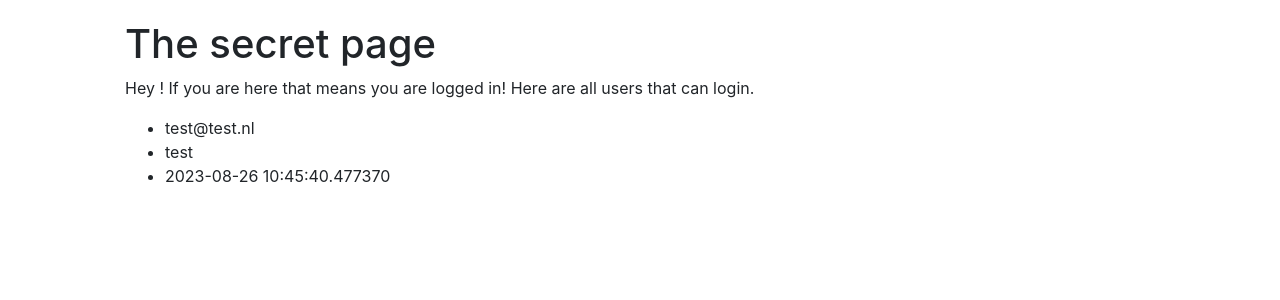
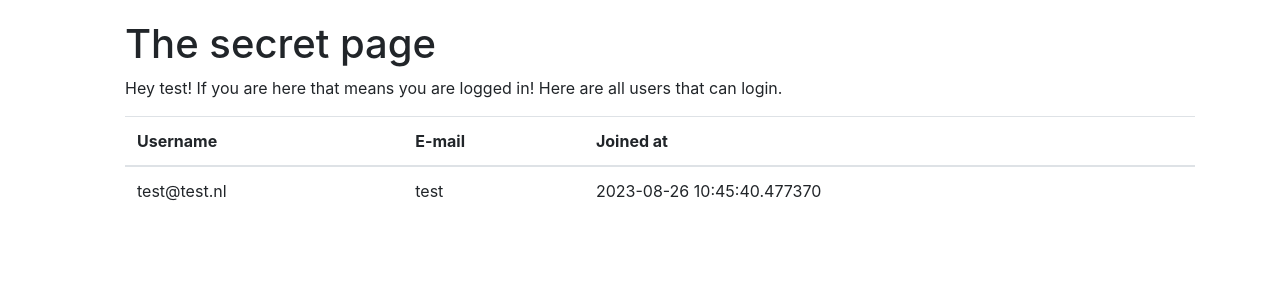
Before and after one commit to KingOfSpades/pythonFlaskUserAndAuthExample, a Flask app: template flaskr/templates/landing_page.html in a window 1280 px wide. Shown: the part 56-356 px from the top of the page. Run offline with Flask 3, Linux system fonts and the light colour scheme; the template is opened without the code that fills it: values that come from a table or form of the project are taken from there, others are empty; a user stored in the database is signed in.

Commit message:
Created a nicer table to display suers

```diff
--- a/flaskr/templates/landing_page.html
+++ b/flaskr/templates/landing_page.html
@@ -6,7 +6,7 @@
 </head>
 
 <p>
-  Hey {{ current_users.username }}! If you are here that means you are logged in! Here are
+  Hey {{current_user.username}}! If you are here that means you are logged in! Here are
   all users that can login.
 </p>
 
@@ -14,14 +14,24 @@
     <p style="color:blue;"> Ooops. There are no users currently in your database. Make sure to add them first. </p>
     <p>You can register as a new user here: <a href="{{ url_for('register')}}">Register</a> </p>
     {% endif %}
-    <ul>
-    {% for user in current_users %}
-      <li>{{ user.email }}</li>
-      <li>{{ user.username}}</li>
-      <li>{{ user.joined_at}}</li>
-    </ul>
-    {% endfor %}
 
-
+      <table class="table">
+        <thead>
+          <tr>
+            <th scope="col">Username</th>
+            <th scope="col">E-mail</th>
+            <th scope="col">Joined at</th>
+          </tr>
+        </thead>
+        <tbody>
+          {% for user in current_users %}
+          <tr>
+            <td>{{ user.email }}</td>
+            <td>{{ user.username }}</td>
+            <td>{{ user.joined_at }}</td>
+          </tr>
+          {% endfor %}
+        </tbody>
+      </table>
 
 {% endblock %}
```
